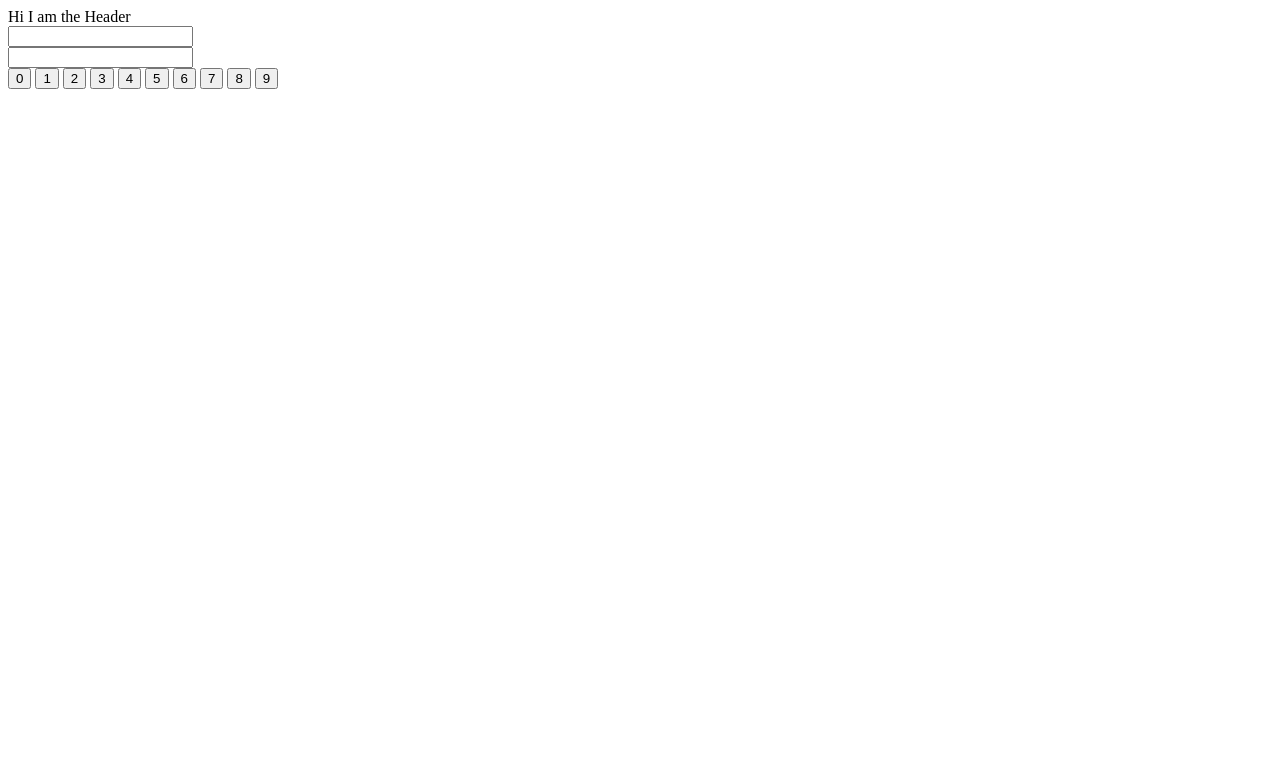
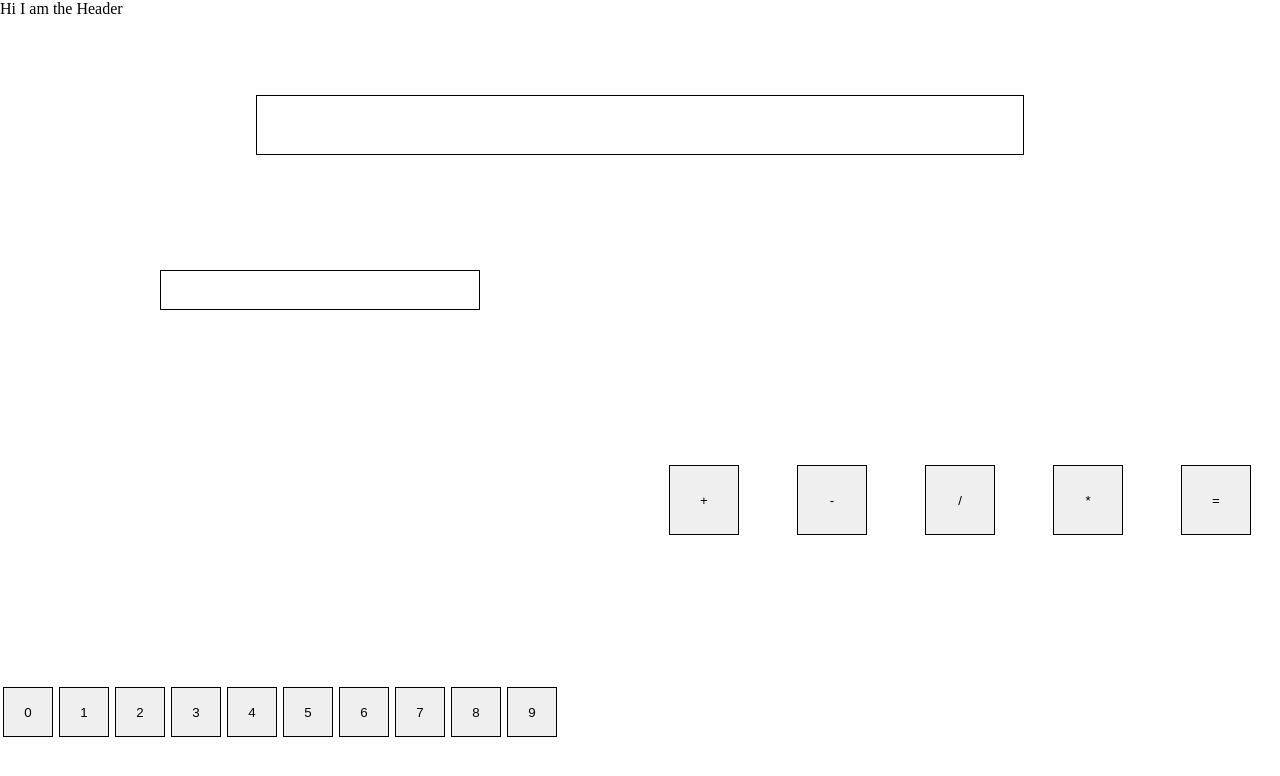
Before and after one commit to jsmunsch/calculator, a plain HTML site: page index.html in a window 1280 px wide. Drawn offline with nearby package versions, Linux system fonts and the light colour scheme; files that its build step writes are made by us from their sources.

Commit message:
add scss files and basic layout styling

```diff
--- a/index.html
+++ b/index.html
@@ -5,24 +5,23 @@
     <meta name="viewport" content="width=device-width, initial-scale=1.0" />
     <meta http-equiv="X-UA-Compatible" content="ie=edge" />
     <title>Document</title>
+    <link rel="stylesheet" href="output.css" />
   </head>
   <body>
     <header>Hi I am the Header</header>
     <main>
       <!-- Flex Box with items Centered. Result will be shown in a input field. -->
-      <section class="resultArea">
-        <input type="text" />
-      </section>
+      <section class="result-area"><input type="text" /></section>
       <!-- This is gonna be a flex Box for the calc input. Flex Box with 2 rows -->
-      <section class="calculatorArea">
+      <section class="calculator-area">
         <!-- This is gonna be a flex box with 2 columns, items centered and second box with flex wrap -->
         <div class="numbers">
           <!-- Manual number input with an input field -->
-          <div class="manInput">
+          <div class="man-input">
             <input type="text" />
           </div>
           <!-- 10 Buttons to select single numbers that will be added to the manual Input field -->
-          <div class="autoInput">
+          <div class="auto-input">
             <button>0</button>
             <button>1</button>
             <button>2</button>
@@ -36,7 +35,13 @@
           </div>
         </div>
         <!-- There will be 5 Buttons to select different calculation methods -->
-        <div class="mathButton"></div>
+        <div class="math-button">
+          <button>+</button>
+          <button>-</button>
+          <button>/</button>
+          <button>*</button>
+          <button>=</button>
+        </div>
       </section>
     </main>
     <!-- Footer is not really neeed but just there for now -->
--- /dev/null
+++ b/input.scss
@@ -0,0 +1,2 @@
+@import "partials/variables";
+@import "partials/body";
--- /dev/null
+++ b/partials/_body.scss
@@ -0,0 +1,89 @@
+*,
+*::before,
+*::after {
+  box-sizing: border-box;
+}
+
+body {
+  margin: 0;
+  display: grid;
+  grid-template-rows: 50px 1fr;
+  grid-template-columns: 1fr;
+  height: 100vh;
+}
+
+input {
+  border: 1px solid black;
+}
+
+button {
+  border: 1px solid black;
+}
+
+main {
+  display: grid;
+  grid-template-rows: 150px 1fr;
+  grid-template-columns: 1fr;
+}
+.result-area {
+  display: flex;
+  flex-direction: column;
+  justify-content: center;
+  align-items: center;
+
+  input {
+    height: 40%;
+    width: 60%;
+  }
+}
+
+.result-area {
+  display: flex;
+  height: 150px;
+}
+
+.calculator-area {
+  display: grid;
+  grid-template-columns: 1fr 1fr;
+  grid-template-rows: 1fr;
+}
+
+.man-input {
+  display: flex;
+  flex-direction: row;
+  height: 30%;
+  justify-content: center;
+  align-items: center;
+
+  input {
+    height: 40px;
+    width: 50%;
+  }
+}
+
+.auto-input {
+  display: flex;
+  height: 60%;
+  flex-direction: row;
+  flex-wrap: wrap-reverse;
+
+  button {
+    height: 50px;
+    width: 50px;
+    margin: 3px;
+  }
+}
+
+.math-button {
+  display: flex;
+  flex-wrap: wrap;
+  justify-content: space-around;
+  flex-direction: row;
+  align-items: center;
+
+  button {
+    height: 70px;
+    width: 70px;
+    margin: 1px;
+  }
+}
```
Also changed, not shown: partials/_variables.scss (added).
